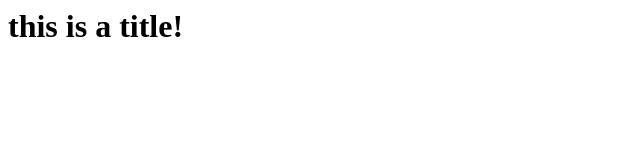
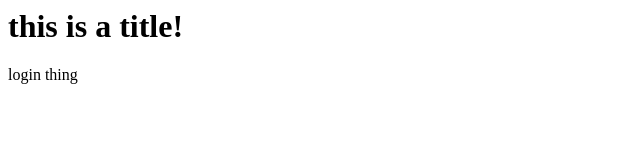
Before and after one commit to gofmannir/mysampleapp, a plain HTML site: page index.html in a window 1280 px wide. Shown: the full height of the page, 0-640 px from the left. Drawn offline with Linux system fonts and the light colour scheme.

Commit message:
login form

```diff
--- a/index.html
+++ b/index.html
@@ -9,5 +9,6 @@
     </head>
     <body>
         <H1>this is a title!</H1>
+        login thing
         </body>
 </html>
```
Also changed, not shown: dir1/app1.js (added), login.html (added), 2 other files.
